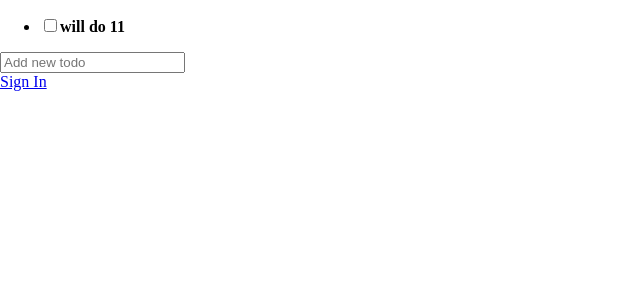
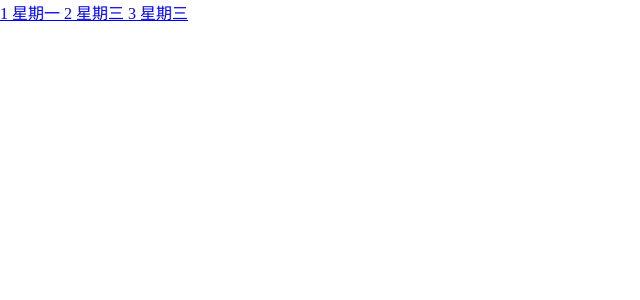
Before and after one commit to davidkoojohn/TodoList-for-vuejs, a Vue app: page /#/home in a window 1280 px wide. Shown: the top 300 px of the page, without its empty margins (0-640 px from the left). Built offline with nearby package versions, Linux system fonts and the light colour scheme.

Commit message:
create menu component

```diff
--- /dev/null
+++ b/src/components/Menu.vue
@@ -0,0 +1,42 @@
+<template>
+
+  <div class="menu">
+    <a href="#" v-for="(item, index) in items">
+      <span v-if="item.locked"></span>
+      <span v-if="item.count">{{item.count}}</span>
+      {{item.title}}
+    </a>
+  </div>
+
+</template>
+
+<script>
+  export default {
+    name: "menus",
+    data() {
+      return {
+        items: [
+          {
+            title: '星期一',
+            count: 1,
+            locked: true
+          },
+          {
+            title: '星期三',
+            count: 2,
+            locked: false
+          },
+          {
+            title: '星期三',
+            count: 3,
+            locked: true
+          }
+        ]
+      }
+    }
+  }
+</script>
+
+<style scoped>
+
+</style>
--- a/src/router/index.js
+++ b/src/router.js
@@ -1,8 +1,8 @@
 import Vue from 'vue'
 import Router from 'vue-router'
 
-import HomeView from '../views/HomeView'
-import SigninView from '../views/SigninView'
+import HomeView from './views/HomeView'
+import SigninView from './views/SigninView'
 
 Vue.use(Router)
 
--- a/src/views/HomeView.vue
+++ b/src/views/HomeView.vue
@@ -1,58 +1,27 @@
 <template>
   <div class="home-view">
-    <ul>
-      <li v-for="(item, index) in todos" :key="index">
-        <input type="checkbox" :checked="item.done"/>
-        <strong @click="tryDo">{{ item.title }}{{item.id}}</strong>
-      </li>
-    </ul>
-    <div>
-      <input v-model="newTodoText"
-             v-on:keyup.enter="addNewTodo"
-             placeholder="Add new todo"/>
+
+    <div class="menu-container">
+      <menus></menus>
     </div>
-    <router-link :to="{ path: '/signin'}">Sign In</router-link>
 
   </div>
 </template>
 
 <script>
 
+  import Menus from '../components/Menu'
+
   export default {
     name: 'home-view',
-    components: {},
+    components: {
+      Menus
+    },
     data() {
-      return {
-        newTodoText: '',
-        todos: [
-          {
-            id: 1,
-            title: 'will do 1',
-            done: false
-          }
-        ]
-      }
+      return {}
     },
-    watch: {
-      todos(val, val2) {
-        console.log(val)
-        console.log(val2)
-      }
-    },
-    methods: {
-      tryDo: (e) => {
-        console.log(e)
-      },
-      addNewTodo() {
-        const ID = this.todos[this.todos.length -1].id + 1
-        this.todos.push({
-          id: ID,
-          title: this.newTodoText,
-          done: false
-        })
-        this.newTodoText = ''
-      }
-    }
+    watch: {},
+    methods: {}
   }
 
 </script>
```
